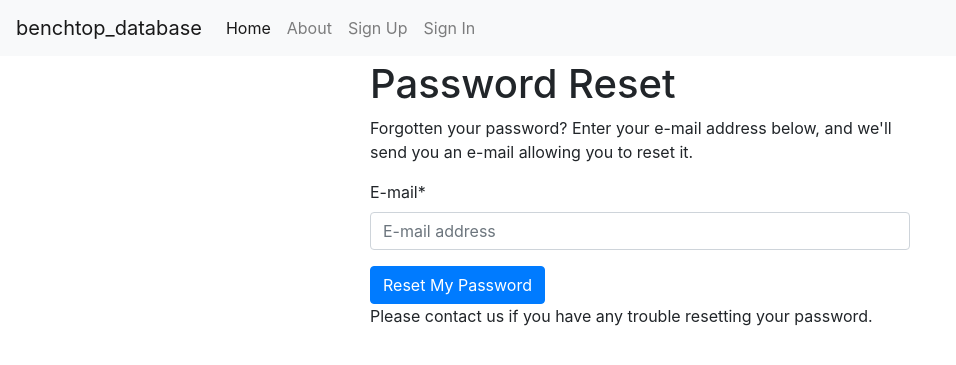
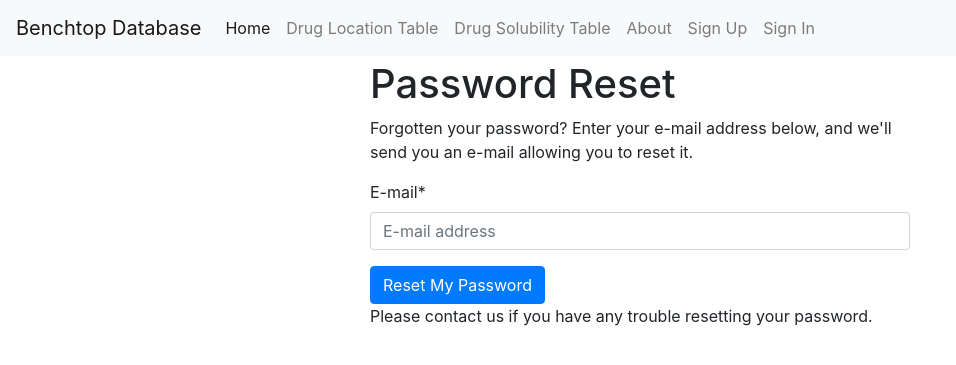
Before and after one commit to bfulroth/Django-Benchtop-Drug-Database-App, a Django app: page /accounts/password/reset/ in a window 1280 px wide. Shown: the top 365 px of the page, without its empty margins (0-956 px from the left). Run offline with Django 3.2, Linux system fonts and the light colour scheme; some libraries are stand-ins or nearby versions.

Commit message:
Appd drug_db: Add links to home page of complete location and solubility tables

```diff
--- a/benchtop_database/templates/base.html
+++ b/benchtop_database/templates/base.html
@@ -3,7 +3,7 @@
   <head>
     <meta charset="utf-8">
     <meta http-equiv="x-ua-compatible" content="ie=edge">
-    <title>{% block title %}benchtop_database{% endblock title %}</title>
+    <title>{% block title %}Benchtop Database{% endblock title %}</title>
     <meta name="viewport" content="width=device-width, initial-scale=1.0">
     <meta name="description" content="">
     <meta name="author" content="">
@@ -39,12 +39,18 @@
         <button class="navbar-toggler navbar-toggler-right" type="button" data-toggle="collapse" data-target="#navbarSupportedContent" aria-controls="navbarSupportedContent" aria-expanded="false" aria-label="Toggle navigation">
           <span class="navbar-toggler-icon"></span>
         </button>
-        <a class="navbar-brand" href="{% url 'home' %}">benchtop_database</a>
+        <a class="navbar-brand" href="{% url 'home' %}">Benchtop Database</a>
 
         <div class="collapse navbar-collapse" id="navbarSupportedContent">
           <ul class="navbar-nav mr-auto">
             <li class="nav-item active">
               <a class="nav-link" href="{% url 'home' %}">Home <span class="sr-only">(current)</span></a>
+            </li>
+            <li class="nav-item">
+              <a class="nav-link" href="{% url 'drug_db:drug_loc_overview' %}">Drug Location Table</a>
+            </li>
+            <li class="nav-item">
+              <a class="nav-link" href="{% url 'drug_db:drug_sol_overview' %}">Drug Solubility Table</a>
             </li>
             <li class="nav-item">
               <a class="nav-link" href="{% url 'about' %}">About</a>
--- a/config/urls.py
+++ b/config/urls.py
@@ -16,7 +16,7 @@ urlpatterns = [
     path("users/", include("benchtop_database.users.urls", namespace="users")),
     path("accounts/", include("allauth.urls")),
     # Your stuff: custom urls includes go here
-    path("overview/", include("drug_db.urls"))
+    path("overview/", include(("drug_db.urls", "drug_db"), namespace="drug_db"))
 ] + static(settings.MEDIA_URL, document_root=settings.MEDIA_ROOT)
 
 if settings.DEBUG:
--- a/drug_db/templates/drug_db/basic_all_cmpd_view.html
+++ b/drug_db/templates/drug_db/basic_all_cmpd_view.html
@@ -3,7 +3,7 @@
 <!doctype html>
 <html>
     <head>
-        <title>List of Drug Locations</title>
+        <title>All Compounds</title>
         <link rel="stylesheet" href="https://maxcdn.bootstrapcdn.com/bootstrap/3.3.7/css/bootstrap.min.css" />
     </head>
     <body>
--- a/drug_db/urls.py
+++ b/drug_db/urls.py
@@ -5,7 +5,7 @@ from . import views
 urlpatterns = [
     path('', views.index, name='index'),
     path('drug_db_basic/', views.BenchtopDrugLocationView.as_view()),
-    path('locations/', views.BenchtopDrugLocationView2.as_view()),
-    path('solubility/', views.BenchtopDrugSolViewAll.as_view()),
+    path('locations/', views.BenchtopDrugLocationView2.as_view(), name="drug_loc_overview"),
+    path('solubility/', views.BenchtopDrugSolViewAll.as_view(), name="drug_sol_overview"),
 
 ]
```
Also changed, not shown: drug_db/tables.py (+12 -4 lines), drug_db/views.py (+11 -4 lines).
